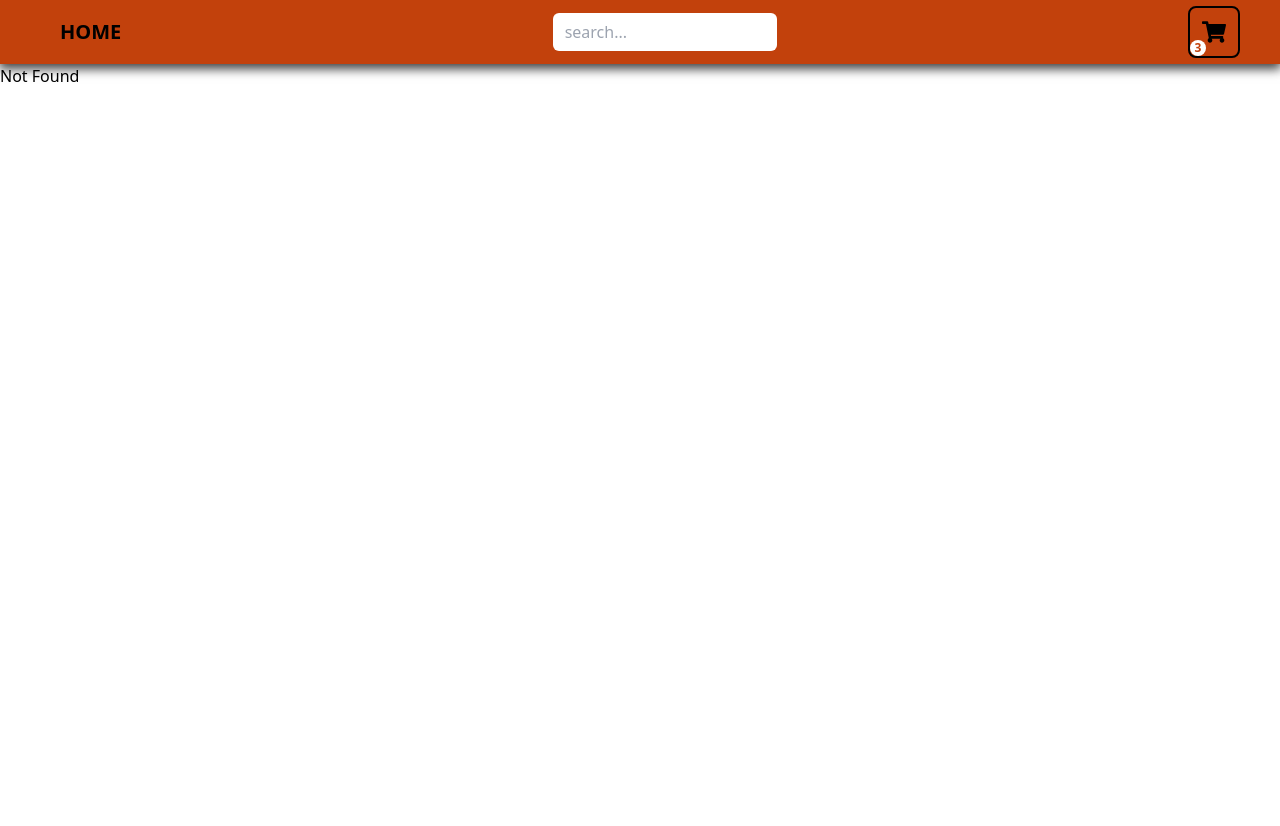
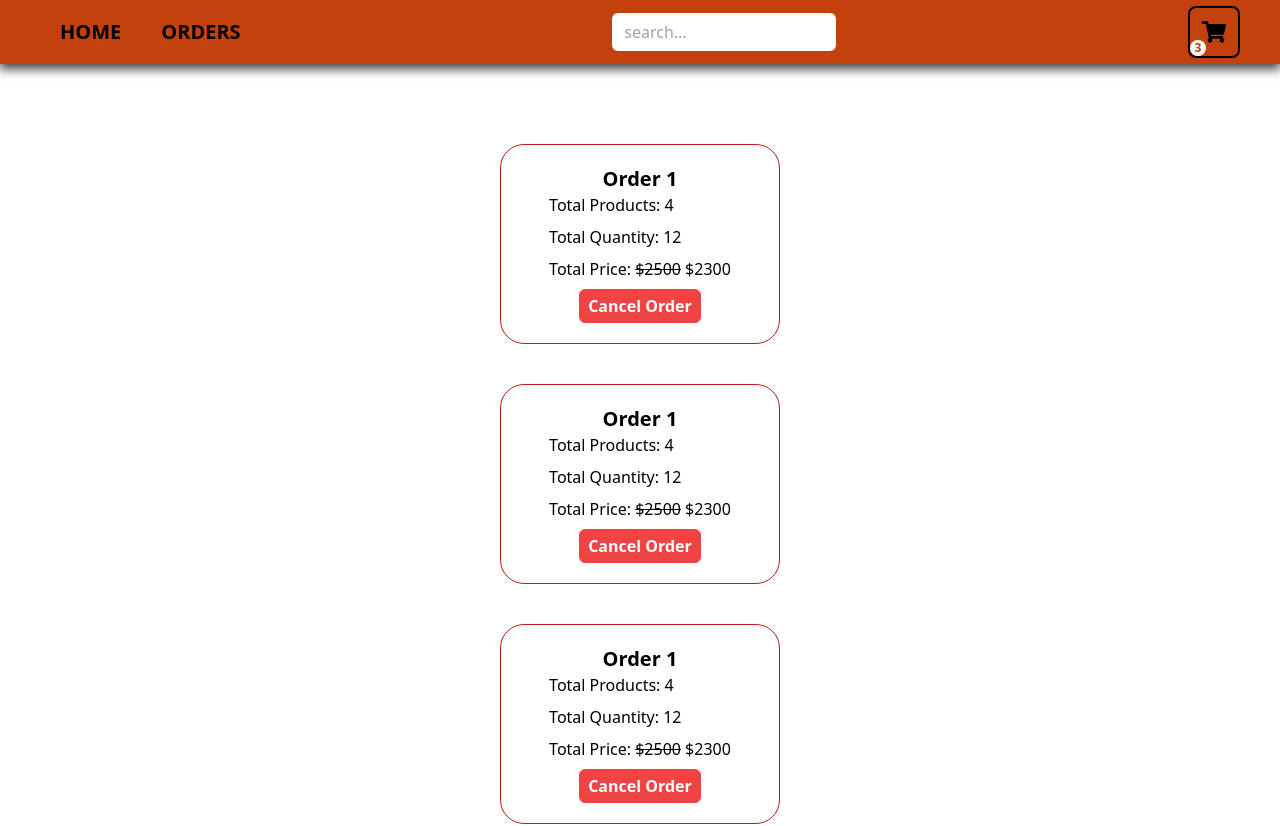
Before and after one commit to minzhoudu/mern-product-cart, a React (Vite) app in the folder frontend/: page /orders in a window 1280 px wide. Before the commit this address had no page. Shown: the top 826 px of the page. Before the commit the page ends 800 px from the top, so only its background shows below. Built offline with nearby package versions, Linux system fonts and the light colour scheme.

Commit message:
[Fe: feature] Orders

```diff
--- a/frontend/src/components/Navbar.tsx
+++ b/frontend/src/components/Navbar.tsx
@@ -8,9 +8,15 @@ const Navbar: FC<NavbarProps> = () => {
     return (
         <div className="sticky top-0 w-full bg-orange-700 shadow-[0px_4px_10px_1px_rgba(0,0,0,0.75)]">
             <div className="flex justify-between items-center text-center mx-10 h-16">
-                <NavLink to="/" className="px-5 font-bold text-xl hover:text-white">
-                    HOME
-                </NavLink>
+                <div>
+                    <NavLink to="/" className="px-5 font-bold text-xl hover:text-white">
+                        HOME
+                    </NavLink>
+
+                    <NavLink to="/orders" className="px-5 font-bold text-xl hover:text-white">
+                        ORDERS
+                    </NavLink>
+                </div>
 
                 <input type="text" placeholder="search..." className="rounded-md h-3/5 w-56 px-3" />
 
--- /dev/null
+++ b/frontend/src/components/Order.tsx
@@ -0,0 +1,42 @@
+import { FC } from "react";
+import { Order as IOrder } from "../interfaces/orders";
+
+interface OrderProps {}
+
+const Order: FC<OrderProps> = () => {
+    const order: IOrder = {
+        _id: "1234567890",
+        products: [
+            {
+                quantity: 3,
+                productId: "1234567890",
+            },
+        ],
+        discountedTotal: 2300,
+        total: 2500,
+        totalProducts: 4,
+        totalQuantity: 12,
+        createdAt: "somedate",
+        updatedAt: "somedate",
+    };
+
+    return (
+        <div className="flex flex-col items-center border rounded-3xl py-5 border-red-700 w-1/4">
+            <h1 className="font-bold text-xl">Order 1</h1>
+
+            <div className="flex flex-col gap-2">
+                <h2>Total Products: {order.totalProducts}</h2>
+                <h2>Total Quantity: {order.totalQuantity}</h2>
+                <h2>
+                    Total Price: <span className="line-through">${order.total}</span> ${order.discountedTotal}
+                </h2>
+
+                <button className="bg-red-500 self-center border border-red-500 text-white font-bold w-2/3 p-1 rounded-md hover:bg-white hover:text-red-500">
+                    Cancel Order
+                </button>
+            </div>
+        </div>
+    );
+};
+
+export default Order;
--- /dev/null
+++ b/frontend/src/pages/Orders.tsx
@@ -0,0 +1,17 @@
+import { FC } from "react";
+import Order from "../components/Order";
+
+interface OrdersProps {}
+
+const Orders: FC<OrdersProps> = () => {
+    return (
+        <div className="flex flex-col items-center gap-10 p-20">
+            <Order />
+            <Order />
+            <Order />
+            <Order />
+        </div>
+    );
+};
+
+export default Orders;
--- a/frontend/src/router.tsx
+++ b/frontend/src/router.tsx
@@ -2,6 +2,7 @@ import { createBrowserRouter } from "react-router-dom";
 import Navbar from "./components/RouterWrapper";
 import Home from "./pages/Home";
 import ProductDetails from "./pages/ProductDetails";
+import Orders from "./pages/Orders";
 
 const router = createBrowserRouter([
     {
@@ -17,8 +18,8 @@ const router = createBrowserRouter([
                 element: <ProductDetails />,
             },
             {
-                path: "cart",
-                element: <div>Cart</div>,
+                path: "orders",
+                element: <Orders />,
             },
             {
                 path: "*",
```
